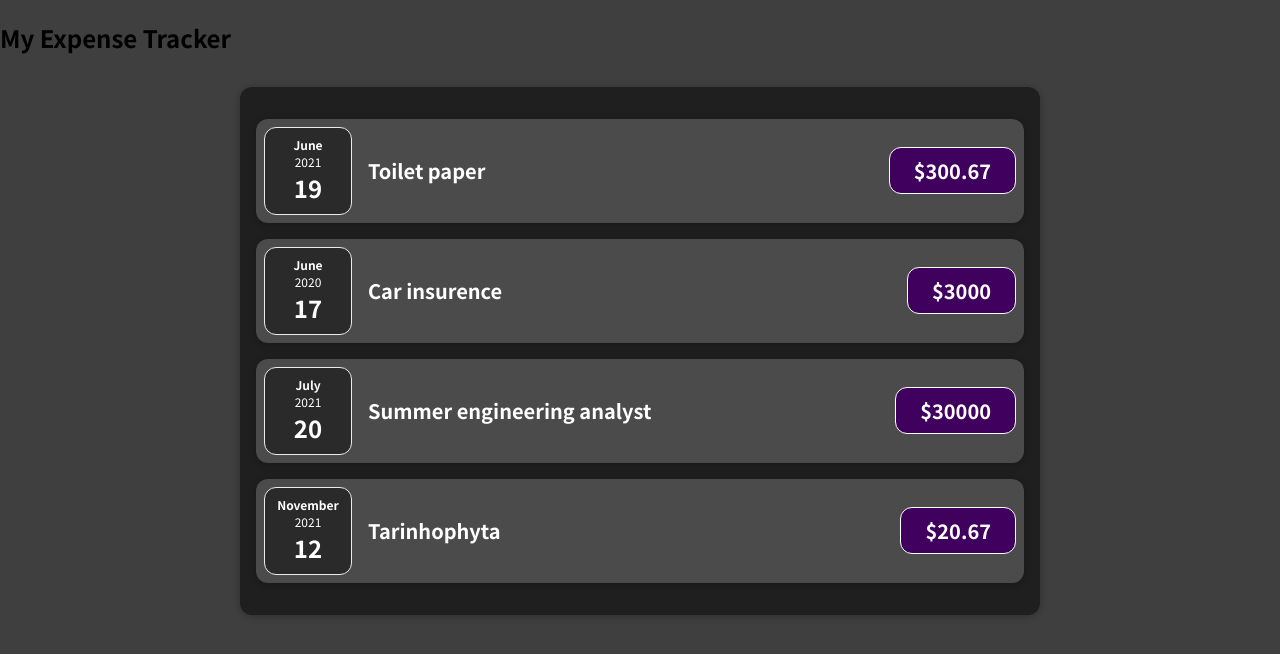
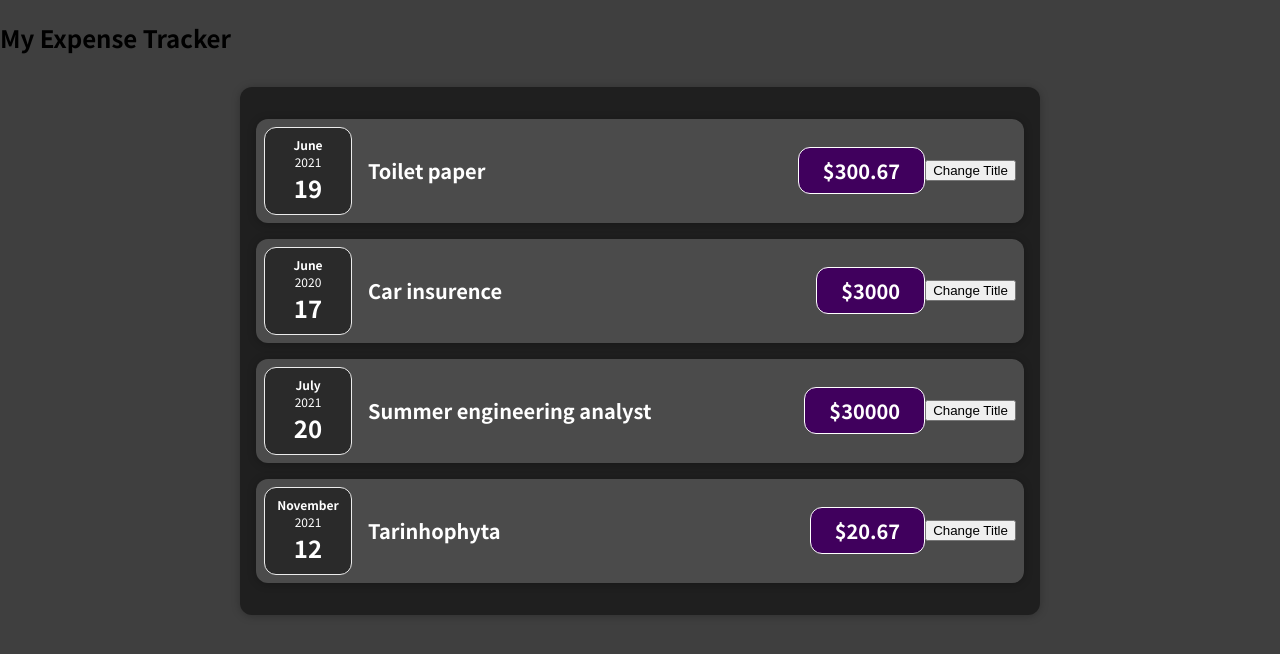
Before and after one commit to musakanneh/expense-tracker, a React (Create React App) app: page / in a window 1280 px wide. Shown: the top 654 px of the page. Built offline with nearby package versions, Linux system fonts and the light colour scheme.

Commit message:
Changed components states

```diff
--- a/src/components/Expenses/ExpenseItem.js
+++ b/src/components/Expenses/ExpenseItem.js
@@ -1,15 +1,25 @@
+import React, { useState } from 'react';
 import ExpenseDate from './ExpenseDate';
 import Card from '../UI/Card';
 import './ExpenseItem.css';
 
 const ExpenseItem = (props) => {
+
+    const [title, setTitle] = useState(props.title);
+
+    const clickHandler = () => {
+        setTitle('Title Changed!');
+        console.log(title);
+    }
+
     return (
         <Card className="expense-item">
             <ExpenseDate date={props.date} />
             <div className="expense-item__description">
-                <h2>{props.title}</h2>
+                <h2>{title}</h2>
                 <div className="expense-item__price">${props.amount}</div>
             </div>
+            <button onClick={clickHandler}>Change Title</button>
         </Card>
     );
 }
```
Also changed, not shown: 1 other file (tests, documents, lock files or other folders).
